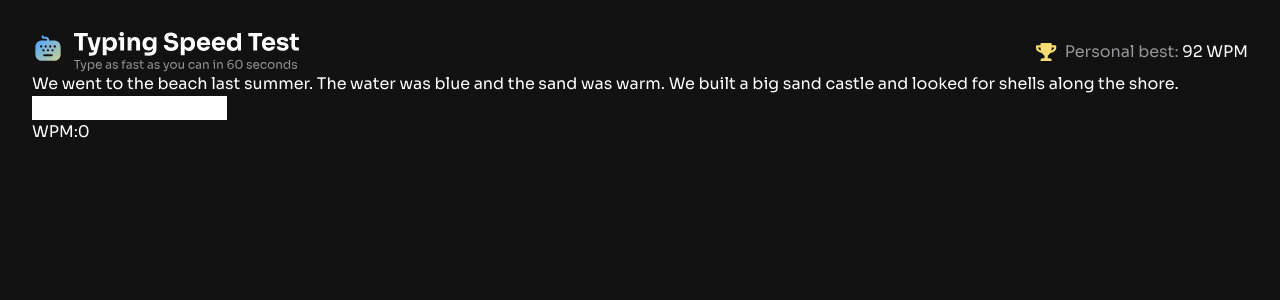
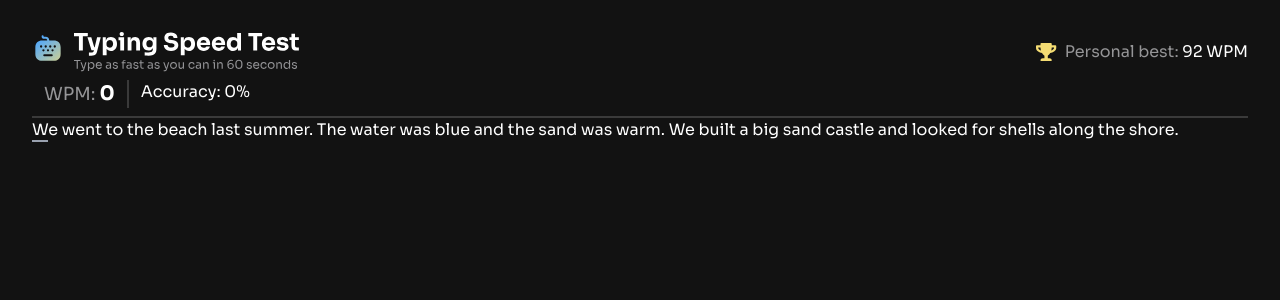
Before and after one commit to Friendlesso/Typing-Speed-Test, a React (Vite) app: page / in a window 1280 px wide. Shown: the top 300 px of the page. Built offline with nearby package versions, Linux system fonts and the light colour scheme.

Commit message:
Added the accuracy feature. still in work

```diff
--- a/src/App.tsx
+++ b/src/App.tsx
@@ -5,12 +5,13 @@ import { TypingHud } from "./components/TypingHUD/TypingHUD";
 
 function App() {
   const [wpm, setWpm] = useState(0);
+  const [accuracy, setAccuracy] = useState(0);
 
   return (
     <>
       <Header />
-      <TypingText setWpm={setWpm} difficulty="easy" />
-      <TypingHud wpm={wpm}/>
+      <TypingHud wpm={wpm} accuracy={accuracy} />
+      <TypingText setWpm={setWpm} setAccuracy={setAccuracy} difficulty="easy" />
     </>
   )
 }
--- a/src/components/TypingHUD/TypingHUD.tsx
+++ b/src/components/TypingHUD/TypingHUD.tsx
@@ -1,14 +1,20 @@
+import { Accuracy } from "./components/Accuracy/Accuracy";
 import { WPM } from "./components/WPM/WPM";
 
 type TypingHUDProps = {
   wpm: number;
+  accuracy: number;
 }
 
-export function TypingHud({wpm}: TypingHUDProps) {
+export function TypingHud({ wpm, accuracy }: TypingHUDProps) {
 
- return (
-  <div>
-    <WPM wpm={wpm} />
-  </div>
- )
+  return (
+    <section className="flex border-b-2 border-(--neutral-700) py-2">
+      <div className="flex gap-3">
+        <WPM wpm={wpm} />
+        <Accuracy accuracyNum={accuracy} />
+      </div>
+
+    </section>
+  )
 }
--- /dev/null
+++ b/src/components/TypingHUD/components/Accuracy/Accuracy.tsx
@@ -0,0 +1,13 @@
+type AccuracyProps = {
+  accuracyNum: number;
+}
+
+export function Accuracy({accuracyNum}:AccuracyProps) {
+  console.log(accuracyNum);
+
+ return (
+  <div className="text-white">
+    <p>Accuracy: <span>{accuracyNum}%</span></p>
+  </div>
+ )
+}
--- a/src/components/TypingHUD/components/WPM/WPM.tsx
+++ b/src/components/TypingHUD/components/WPM/WPM.tsx
@@ -5,8 +5,8 @@ type WPMProps = {
 export function WPM({wpm}:WPMProps) {
 
   return (
-  <div className="text-white">
-    <p>WPM:<span>{wpm}</span></p>
+  <div className="border-r-2 border-(--neutral-700) px-3">
+    <p className="text-(--neutral-400) text-lg">WPM:<span className="text-white text-xl font-bold ml-1">{wpm}</span></p>
   </div>
  )
 }
--- a/src/components/TypingText/TypingText.tsx
+++ b/src/components/TypingText/TypingText.tsx
@@ -1,27 +1,31 @@
 import { useState } from 'react';
 import { getRandomText, type DifficultyProps, type Text } from '../../utils/getRandomText';
 import { getWPM } from '../../utils/getWPM';
+import { getAccuracy } from '../../utils/getAccuracy';
 
 type TypingTextProps = {
   setWpm: React.Dispatch<React.SetStateAction<number>>
+  setAccuracy: React.Dispatch<React.SetStateAction<number>>
 }
 
 
 
-export function TypingText({ difficulty, setWpm }: DifficultyProps & TypingTextProps) {
+export function TypingText({ difficulty, setWpm, setAccuracy }: DifficultyProps & TypingTextProps) {
   const [index, setIndex] = useState(0);
   const [correctChar, setCorrectChar] = useState(0);
   const [errors, setErrors] = useState(0);
   const [totalChar, setTotalChar] = useState(0);
   const [charStatus, setCharStatus] = useState<Array<'correct' | 'incorrect'>>([]);
+  const [question, setQuestion] = useState<Text>(getRandomText(difficulty));
 
-  const [question, setQuestion] = useState<Text>(getRandomText(difficulty));
+  const characters = question.text.split('');
 
   const handleKeyDown = (e: React.KeyboardEvent<HTMLInputElement>) => {
 
     const expectedChar = question.text[index];
     const typedChar = e.key;
 
+    // Provent users from deleting mistakes
     if (e.key === 'Backspace') {
       e.preventDefault();
       return;
@@ -30,43 +34,52 @@ export function TypingText({ difficulty, setWpm }: DifficultyProps & TypingTextP
     if (typedChar.length !== 1) return;
 
     if (typedChar === expectedChar) {
+
       setCharStatus((prev) => [...prev, 'correct']);
       setCorrectChar((char) => char + 1);
+
     } else {
+
       setCharStatus((prev) => [...prev, 'incorrect'])
       setErrors((error) => error + 1);
+
     }
+
     setTotalChar((num) => num + 1)
     setIndex((i) => i + 1);
+    setAccuracy(getAccuracy(correctChar,totalChar))
   }
 
-  const characters = question.text.split('');
-
-  if(characters.length === totalChar) {
+  // DEV NOTE: CHANGE THIS LATER TO USE THE ENDING OF THE TEXT OR THE ENDING OF TIME
+  if (characters.length === totalChar) {
     setWpm(getWPM(totalChar, errors, 0.5));
   }
   return (
-    <div>
+    <div className='relative'>
       <p className='text-white'>
-        {characters.map((char, index) => {
+        {characters.map((char, charIndex) => {
           let className = '';
 
-          if (index < charStatus.length) {
+          if (charIndex < charStatus.length) {
             className =
-              charStatus[index] === 'correct'
+              charStatus[charIndex] === 'correct'
                 ? 'text-green-400'
                 : 'text-red-400'
           }
 
+          if(charIndex === index) {
+            className += 'border-b-2 border-gray-400'
+          }
+
           return (
-              <span key={index} className={className}>
-                {char}
-              </span>
-            )
+            <span key={charIndex} className={className}>
+              {char}
+            </span>
+          )
         }
         )}
       </p>
-      <input className='bg-white' type="text" onKeyDown={handleKeyDown} />
+      <input className='bg-white absolute top-0 left-0 right-0 opacity-0' type="text" onKeyDown={handleKeyDown} />
     </div>
   )
 }
--- a/src/index.css
+++ b/src/index.css
@@ -6,6 +6,8 @@
   --neutral-900: hsl(0, 0%, 7%);
 
   --neutral-800: hsl(0, 0%, 15%);
+
+  --neutral-700: #3A3A3A;
 
   --neutral-500: hsl(240, 3%, 46%);
 
--- /dev/null
+++ b/src/utils/getAccuracy.ts
@@ -0,0 +1,5 @@
+export function getAccuracy(correctChar:number, totalChar:number) {
+  if (totalChar <= 0) return 0;
+  return Math.round((correctChar / totalChar) * 100);
+
+}
```
